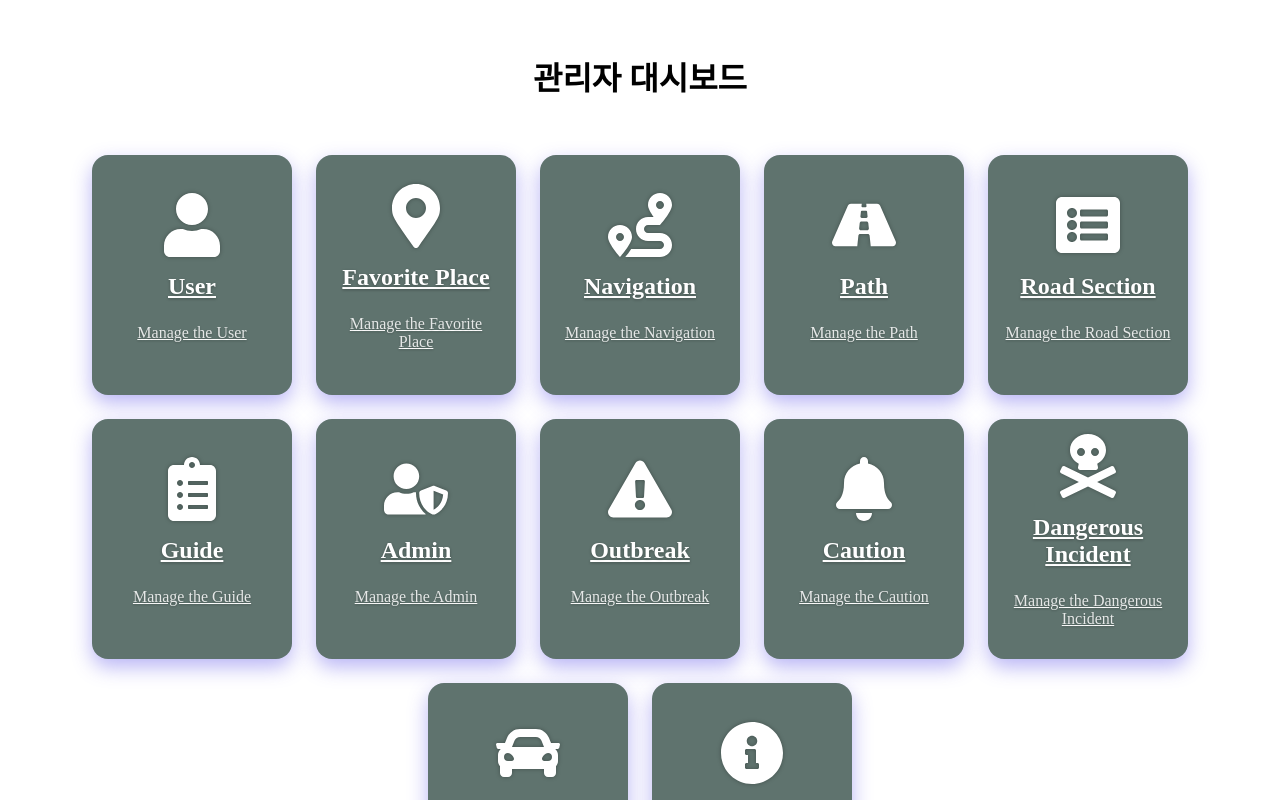
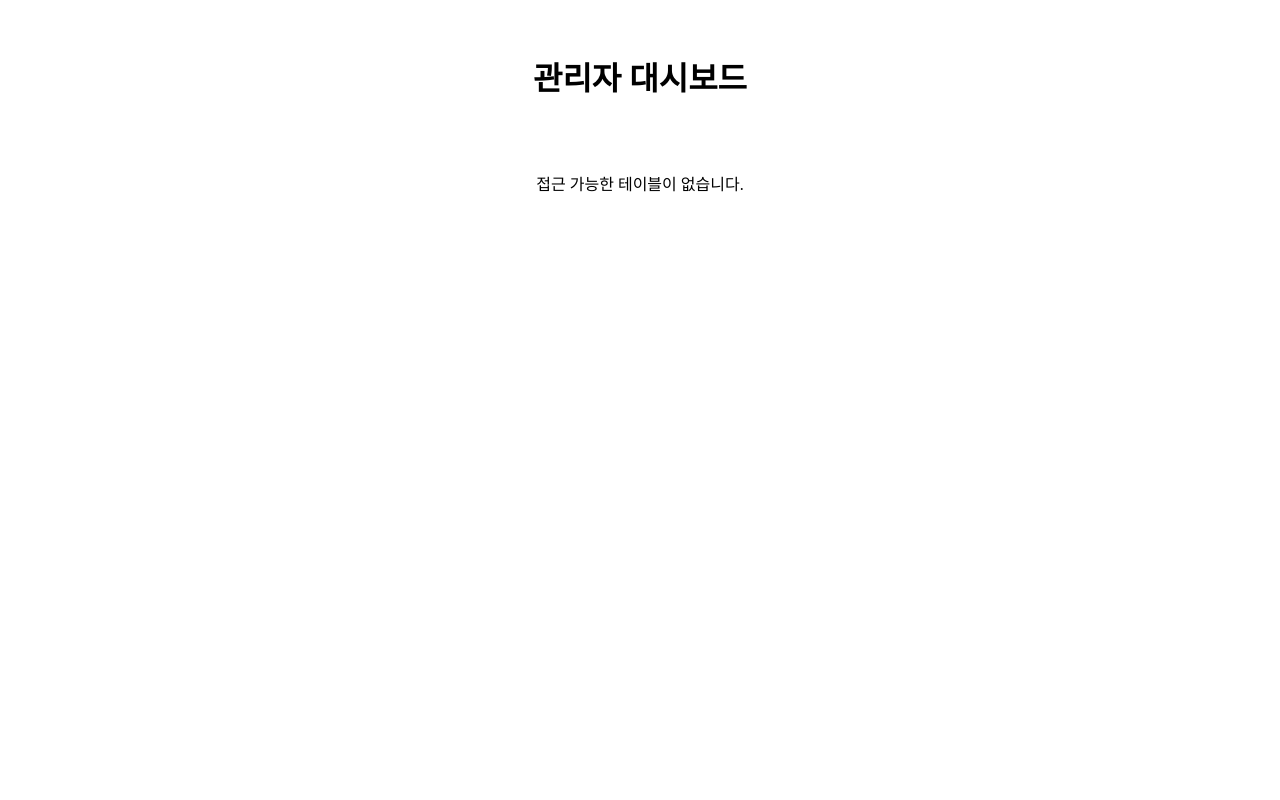
Before and after one commit to lynnkRealm/dorocy_backup, a Next.js app: page /dashboard in a window 1280 px wide. Shown: the top 800 px of the page. Built offline with nearby package versions, Linux system fonts and the light colour scheme.

Commit message:
관리자 별 분기 타서 dashboard 다르게 보여주기 성공!

```diff
--- a/src/pages/dashboard.jsx
+++ b/src/pages/dashboard.jsx
@@ -1,3 +1,4 @@
+import { useRouter } from 'next/router';
 import Link from "next/link";
 import { FaUser, FaMapMarkerAlt, FaRoute, FaRoad, FaListAlt, FaClipboardList, FaUserShield, FaExclamationTriangle, FaBell, FaSkullCrossbones, FaCar, FaInfoCircle } from "react-icons/fa";
 import styles from "../styles/scss/Dashboard.module.scss";
@@ -18,13 +19,23 @@ const tables = [
 ];
 
 export default function Dashboard() {
+  const router = useRouter();
+  const { tables: tablesQuery } = router.query;
+
+  // 쿼리에서 넘어온 tables 문자열 → 배열 변환 (없으면 빈 배열)
+  const allowedTables = tablesQuery ? tablesQuery.split(',') : [];
+
+  // 전체 cards에서 허용된 것만 필터링
+  const filteredTables = tables.filter(t => allowedTables.includes(t.key));
+
   return (
     <div className={styles.dashboardContainer}>
       <h1 className={styles.dashboardTitle}>관리자 대시보드</h1>
 
       <div className={styles.cardsWrapper}>
         <div className={styles.cardsContainer}>
-          {tables.map(({ key, label, icon: Icon, color, textColor }) => (
+          {filteredTables.length > 0 ? (
+            filteredTables.map(({ key, label, icon: Icon, color, textColor }) => (
               <Link
                 key={key}
                 href={`/${key}`}
@@ -36,7 +47,10 @@ export default function Dashboard() {
                   {`Manage the ${label.replace(/_/g, " ")}`}
                 </p>
               </Link>
-          ))}
+            ))
+          ) : (
+            <p>접근 가능한 테이블이 없습니다.</p>
+          )}
         </div>
       </div>
     </div>
--- a/src/pages/index.jsx
+++ b/src/pages/index.jsx
@@ -20,8 +20,8 @@ export default function Home() {
     }
 
     const payload = parseJwt(token)
-    console.log(payload)
     const principalType = payload?.principal_type
+    console.log(principalType)
 
     if (!principalType) {
       router.replace('/login')
```
Lines whose indentation alone changed are shown as unchanged.
